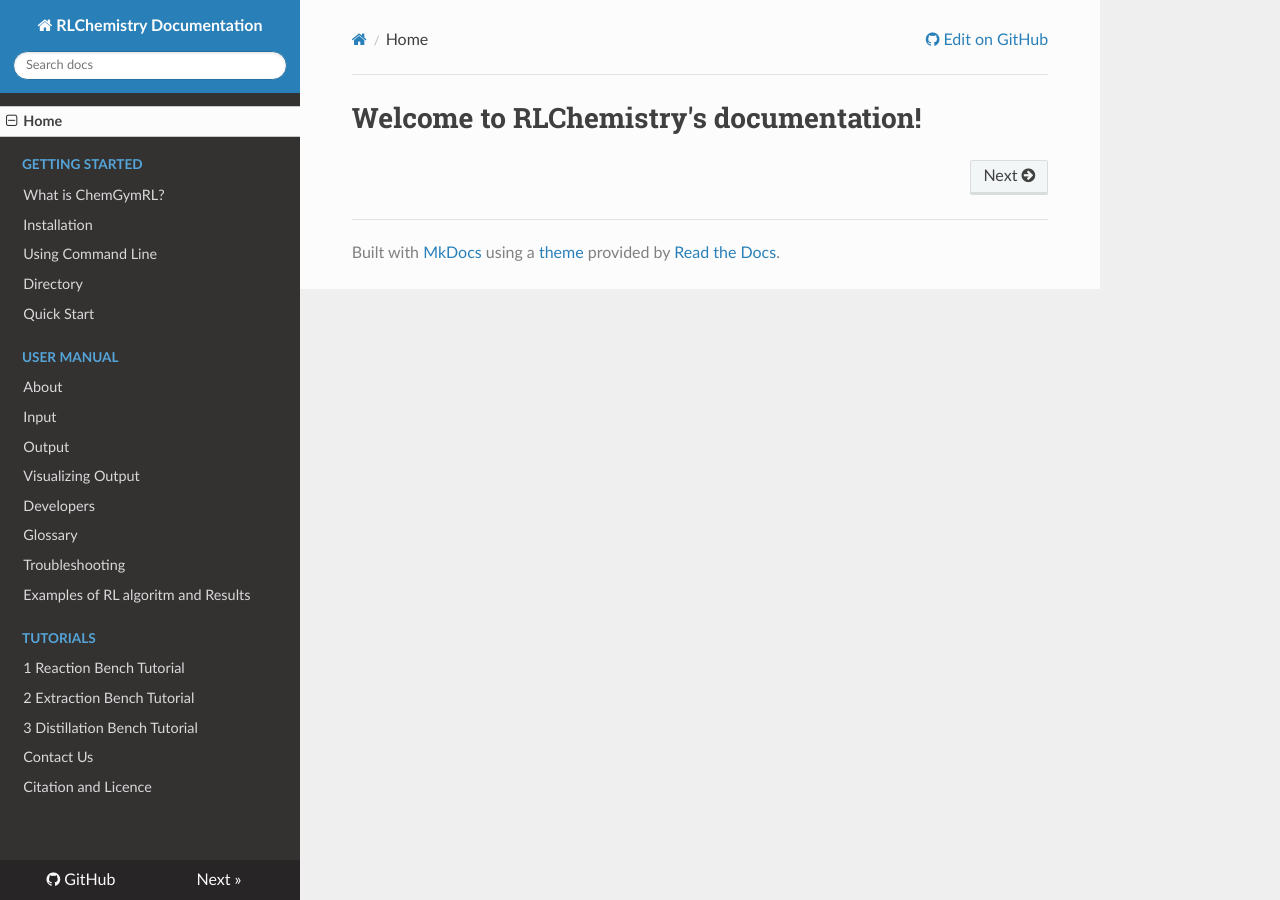
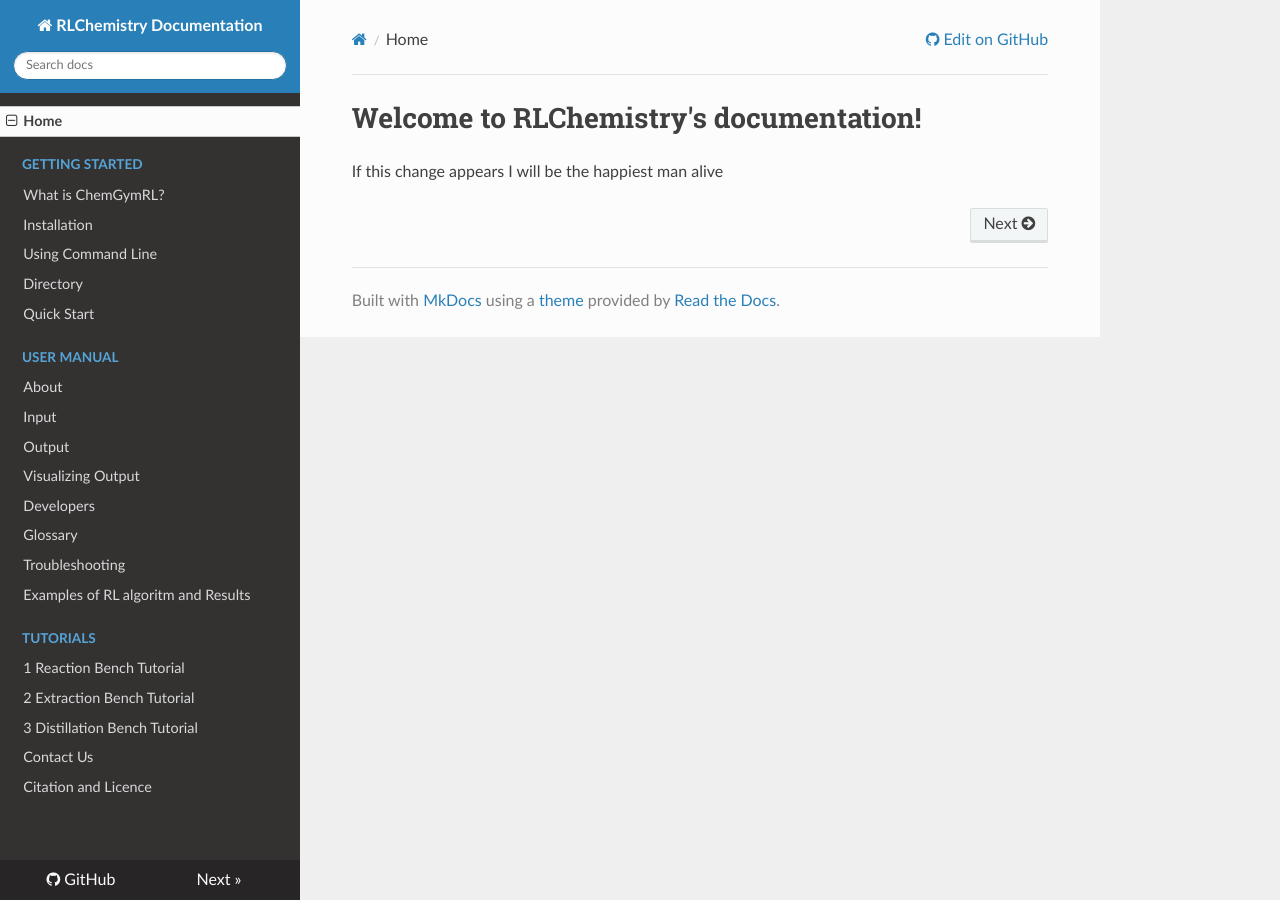
Before and after one commit to chemgymrl/ChemGymRL, an MkDocs documentation site: the page built from docs/index.md, in a window 1280 px wide. Built offline with MkDocs 1.6.1, drawn with Linux system fonts in a browser that asks for light colours; nearby versions of some CDN libraries.

Commit message:
ignore this

```diff
--- a/docs/index.md
+++ b/docs/index.md
@@ -1,2 +1,4 @@
 Welcome to RLChemistry's documentation!
 =======================================
+
+If this change appears I will be the happiest man alive
```
